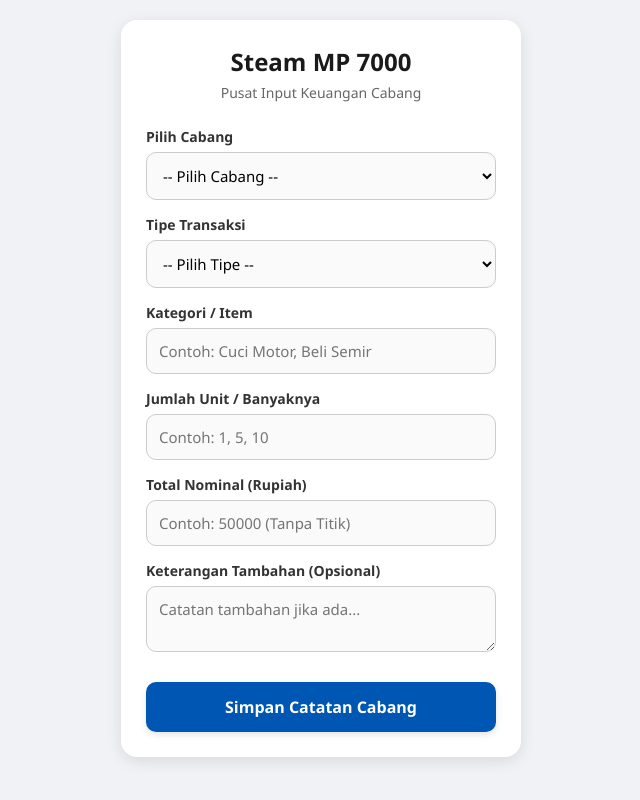
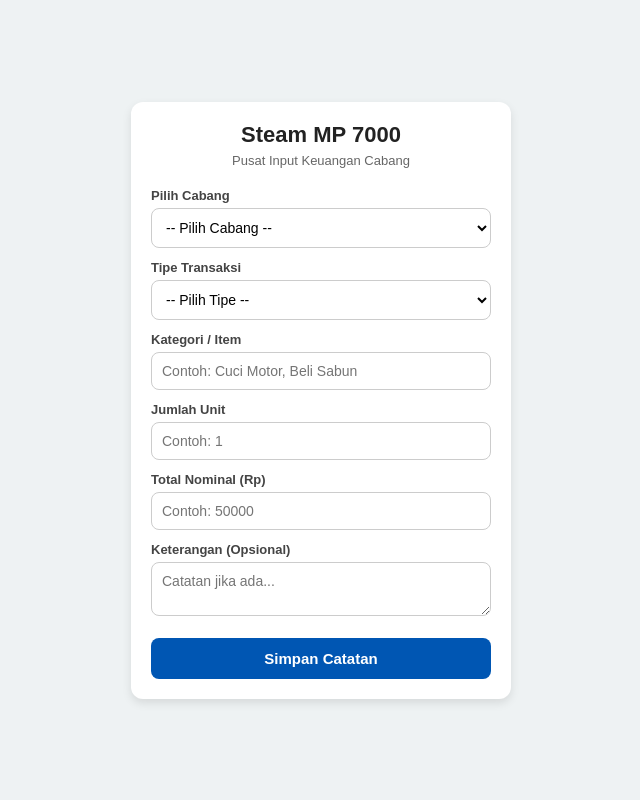
Before and after one commit to SociaGTPS/catatan-keuangan, a plain HTML site: page index.html in a window 1280 px wide. Shown: the whole page, without its empty margins (319-959 px from the left). Drawn offline with Linux system fonts and the light colour scheme.

Commit message:
Update index.html

```diff
--- a/index.html
+++ b/index.html
@@ -5,99 +5,92 @@
     <meta name="viewport" content="width=device-width, initial-scale=1.0">
     <title>Input Keuangan - Steam MP 7000</title>
     <style>
-        /* Desain Dasar Aplikasi */
         * {
             box-sizing: border-box;
             margin: 0;
             padding: 0;
-            font-family: 'Segoe UI', Tahoma, Geneva, Verdana, sans-serif;
+            font-family: Arial, sans-serif;
         }
         body {
-            background-color: #f0f2f5;
+            background-color: #eef2f3;
             display: flex;
             justify-content: center;
             align-items: center;
-            min-height: screen;
+            min-height: 100vh;
+            padding: 15px;
+        }
+        .card {
+            background: #ffffff;
             padding: 20px;
-        }
-        .container {
-            background-color: #ffffff;
-            padding: 25px;
-            border-radius: 16px;
-            box-shadow: 0 4px 15px rgba(0, 0, 0, 0.1);
+            border-radius: 12px;
+            box-shadow: 0 4px 10px rgba(0,0,0,0.1);
             width: 100%;
-            max-width: 400px;
+            max-width: 380px;
         }
         h2 {
             text-align: center;
-            color: #1a1a1a;
+            color: #222;
             margin-bottom: 5px;
-            font-size: 24px;
+            font-size: 22px;
         }
-        .sub-title {
+        .sub {
             text-align: center;
             color: #666;
-            font-size: 14px;
-            margin-bottom: 25px;
+            font-size: 13px;
+            margin-bottom: 20px;
         }
-        /* Desain Form & Input */
-        .form-group {
-            margin-bottom: 15px;
+        .group {
+            margin-bottom: 12px;
         }
         label {
             display: block;
-            margin-bottom: 6px;
-            font-size: 14px;
-            font-weight: 600;
-            color: #333;
+            margin-bottom: 5px;
+            font-size: 13px;
+            font-weight: bold;
+            color: #444;
         }
         select, input, textarea {
             width: 100%;
-            padding: 12px;
+            padding: 10px;
             border: 1px solid #ccc;
-            border-radius: 10px;
-            background-color: #fafafa;
-            font-size: 15px;
-            outline: none;
-            transition: all 0.3s;
+            border-radius: 8px;
+            font-size: 14px;
+            background-color: #fff;
+            display: block;
         }
         select:focus, input:focus, textarea:focus {
             border-color: #0056b3;
-            background-color: #fff;
-            box-shadow: 0 0 5px rgba(0, 86, 179, 0.2);
+            outline: none;
         }
-        /* Desain Tombol */
         button {
             width: 100%;
-            padding: 14px;
+            padding: 12px;
             background-color: #0056b3;
             color: white;
             border: none;
-            border-radius: 10px;
-            font-size: 16px;
+            border-radius: 8px;
+            font-size: 15px;
             font-weight: bold;
             cursor: pointer;
-            transition: background-color 0.3s;
             margin-top: 10px;
-            box-shadow: 0 3px 6px rgba(0, 0, 0, 0.1);
         }
         button:hover {
             background-color: #004085;
         }
         button:disabled {
-            background-color: #cccccc;
+            background-color: #aaa;
             cursor: not-allowed;
         }
     </style>
 </head>
 <body>
 
-    <div class="container">
+    <div class="card">
         <h2>Steam MP 7000</h2>
-        <div class="sub-title">Pusat Input Keuangan Cabang</div>
+        <div class="sub">Pusat Input Keuangan Cabang</div>
 
         <form id="financeForm">
-            <div class="form-group">
+            <div class="group">
                 <label>Pilih Cabang</label>
                 <select id="cabang" required>
                     <option value="" disabled selected>-- Pilih Cabang --</option>
@@ -107,36 +100,36 @@
                 </select>
             </div>
 
-            <div class="form-group">
+            <div class="group">
                 <label>Tipe Transaksi</label>
                 <select id="tipe" required>
                     <option value="" disabled selected>-- Pilih Tipe --</option>
-                    <option value="Pemasukan">Pemasukan (Uang Masuk / Setoran)</option>
-                    <option value="Pengeluaran">Pengeluaran (Beli Sabun, Gaji, dll)</option>
+                    <option value="Pemasukan">Pemasukan (Uang Masuk)</option>
+                    <option value="Pengeluaran">Pengeluaran (Uang Keluar)</option>
                 </select>
             </div>
 
-            <div class="form-group">
+            <div class="group">
                 <label>Kategori / Item</label>
-                <input type="text" id="kategori" placeholder="Contoh: Cuci Motor, Beli Semir" required>
+                <input type="text" id="kategori" placeholder="Contoh: Cuci Motor, Beli Sabun" required>
             </div>
 
-            <div class="form-group">
-                <label>Jumlah Unit / Banyaknya</label>
-                <input type="number" id="unit" placeholder="Contoh: 1, 5, 10" required min="1">
+            <div class="group">
+                <label>Jumlah Unit</label>
+                <input type="number" id="unit" placeholder="Contoh: 1" required min="1">
             </div>
 
-            <div class="form-group">
-                <label>Total Nominal (Rupiah)</label>
-                <input type="number" id="nominal" placeholder="Contoh: 50000 (Tanpa Titik)" required min="0">
+            <div class="group">
+                <label>Total Nominal (Rp)</label>
+                <input type="number" id="nominal" placeholder="Contoh: 50000" required min="0">
             </div>
 
-            <div class="form-group">
-                <label>Keterangan Tambahan (Opsional)</label>
-                <textarea id="keterangan" placeholder="Catatan tambahan jika ada..." rows="2"></textarea>
+            <div class="group">
+                <label>Keterangan (Opsional)</label>
+                <textarea id="keterangan" placeholder="Catatan jika ada..." rows="2"></textarea>
             </div>
 
-            <button type="submit" id="btnSimpan">Simpan Catatan Cabang</button>
+            <button type="submit" id="btnSimpan">Simpan Catatan</button>
         </form>
     </div>
 
@@ -148,7 +141,7 @@
             const btn = document.getElementById('btnSimpan');
 
             btn.disabled = true;
-            btn.innerText = "Mengirim data ke Sheets...";
+            btn.innerText = "Mengirim...";
 
             const dataForm = {
                 cabang: document.getElementById('cabang').value,
@@ -162,22 +155,20 @@
             fetch(urlAppsScript, {
                 method: 'POST',
                 mode: 'no-cors',
-                headers: {
-                    'Content-Type': 'application/json'
-                },
+                headers: { 'Content-Type': 'application/json' },
                 body: JSON.stringify(dataForm)
             })
             .then(() => {
-                alert(`Data berhasil disimpan ke Google Sheets untuk Cabang ${dataForm.cabang}!`);
+                alert(`Sukses disimpan untuk Cabang ${dataForm.cabang}!`);
                 document.getElementById('financeForm').reset();
             })
             .catch((error) => {
                 console.error('Error:', error);
-                alert('Waduh, koneksi gagal atau ada gangguan sistem!');
+                alert('Gagal mengirim data!');
             })
             .finally(() => {
                 btn.disabled = false;
-                btn.innerText = "Simpan Catatan Cabang";
+                btn.innerText = "Simpan Catatan";
             });
         });
     </script>
```
